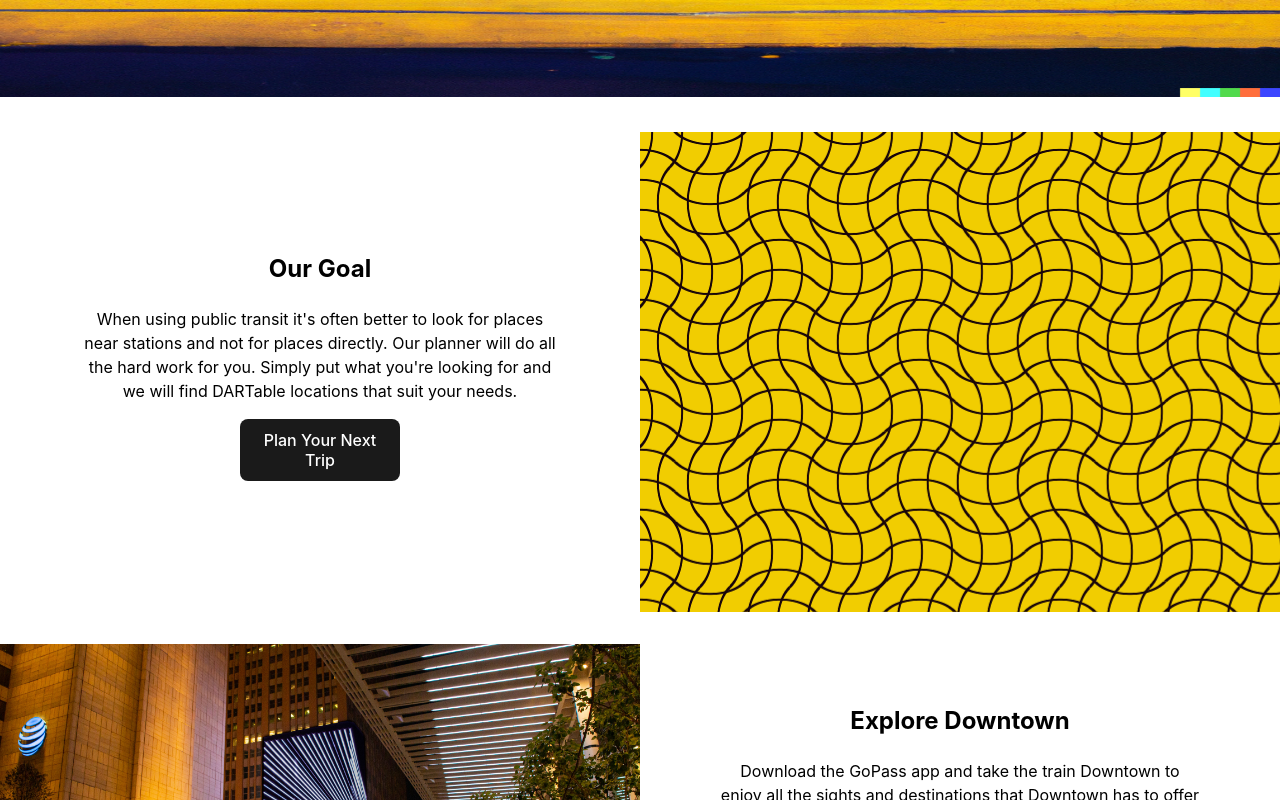
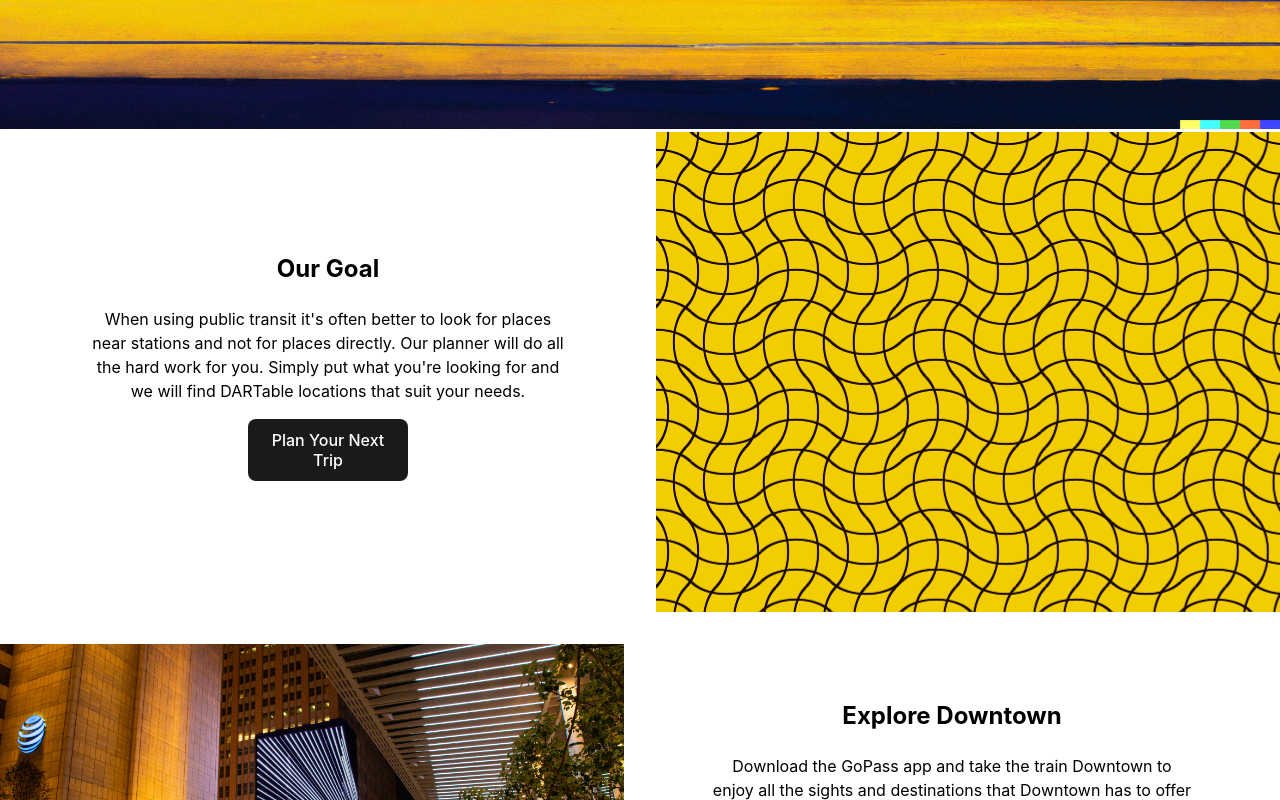
Before and after one commit to DartExplore/dallas-by-metro-frontend, a React (Vite) app: page / in a window 1280 px wide. Shown: the part 700-1500 px from the top of the page. Built offline with nearby package versions, Linux system fonts and the light colour scheme; no server answers.

Commit message:
Fix overlapping header / grid weirdness
Resolves #76

```diff
--- a/src/components/App/App.scss
+++ b/src/components/App/App.scss
@@ -23,8 +23,13 @@ img {
 
 /* grid styling */
 .basic-grid {
-  display: grid;
-  grid-template-columns: 1fr 1fr;
+  display: flex;
+  flex-wrap: wrap;
+}
+
+.basic-grid > * {
+  flex: 1;
+  min-width: 300px;
 }
 
 /* form styling */
--- a/src/components/Card/Card.scss
+++ b/src/components/Card/Card.scss
@@ -3,6 +3,7 @@
   display: flex;
   margin: auto;
   flex-direction: column;
+  padding: 1em;
 
   p {
     text-align: center;
```
